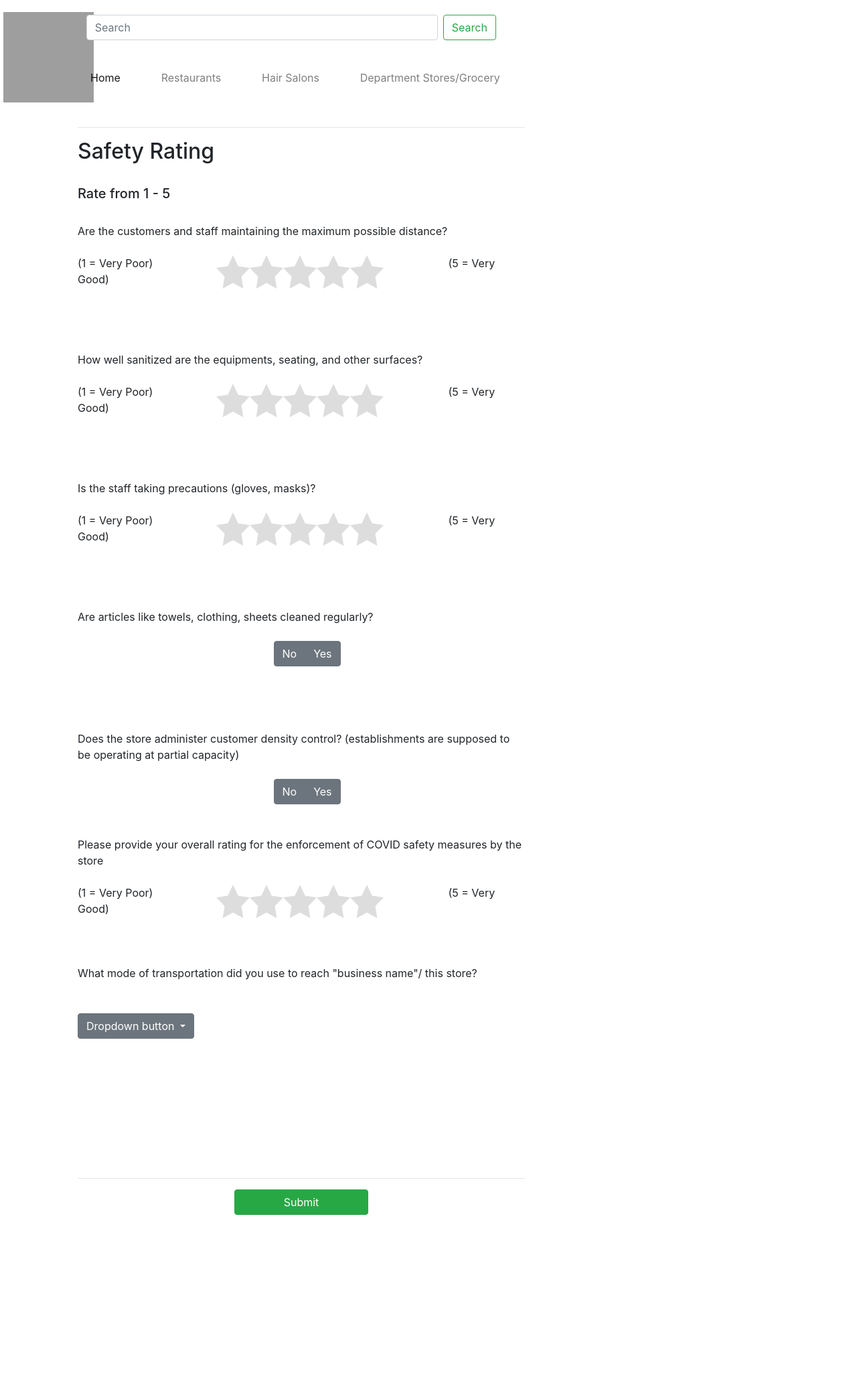
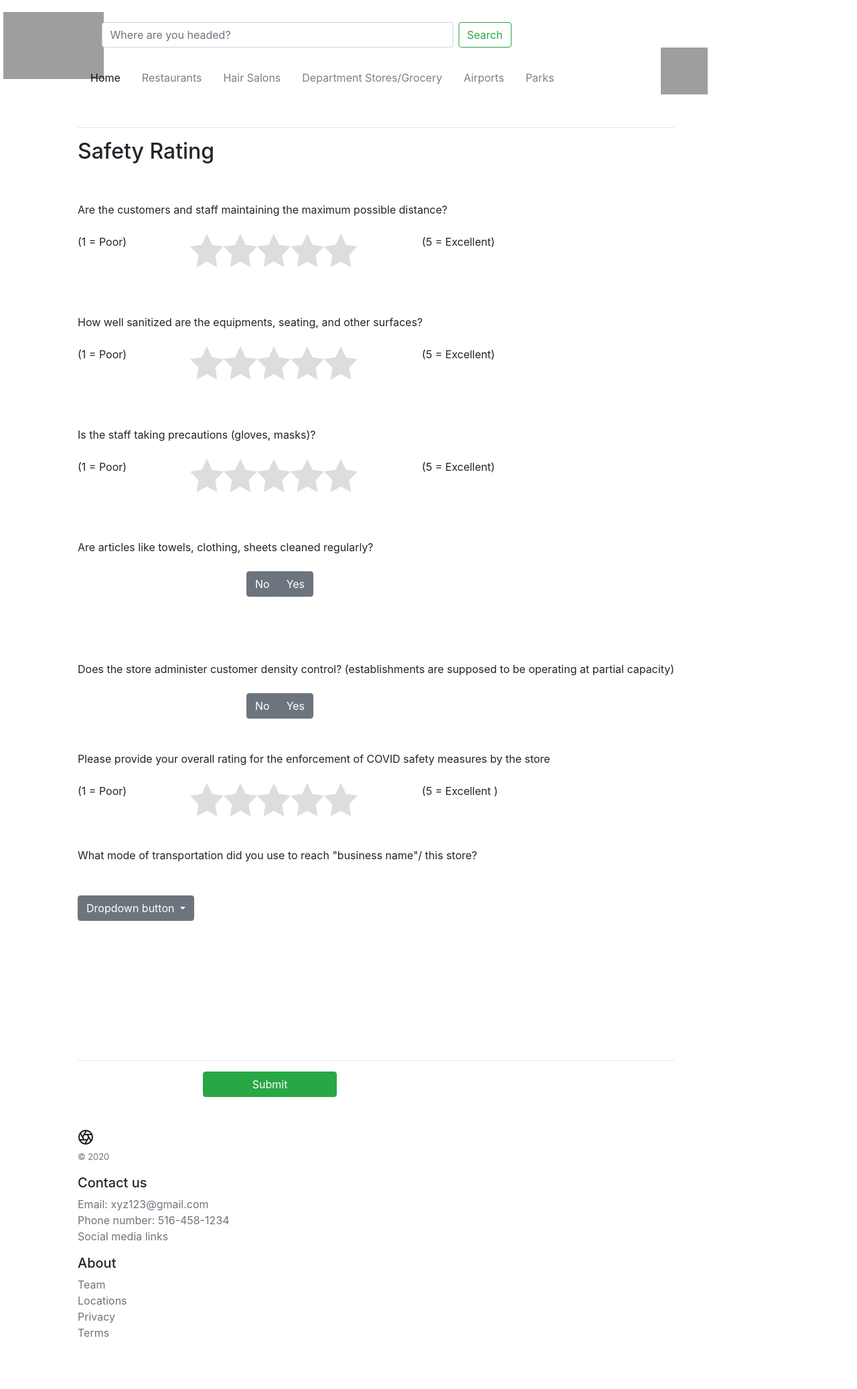
Before and after one commit to Nithya72/COVID-SafeSpace, a Flask app: template templates/Salon rating.html in a window 1280 px wide. Shown: the whole page at 67% size. Before the commit the page ends 1814 px from the top, so only its background shows below. Run offline with Flask 2, Linux system fonts and the light colour scheme; the template is opened without the code that fills it, so the values that code supplies are empty; some libraries are stand-ins or nearby versions; grey boxes are pictures that could not be loaded.

Commit message:
Update Salon rating.html

```diff
--- a/templates/Salon rating.html
+++ b/templates/Salon rating.html
@@ -126,20 +126,21 @@
 <body>
 
 <div id="logo">
-    <img src="https://i.ibb.co/VVdPcfX/f9d0dcb7-9bc2-44f2-a077-ab68a8db7cdd-200x200.png" style="width:135px;height:135px;">
+    <img src="https://i.ibb.co/C0XFF5V/Final-Logo.png"
+    style="width:150px;height:100px;">
 </div>
 <div class="container" >
 
     <div class="row">
 
-      <div class="col-sm-8">
+      <div class="col-sm-12">
 <nav class="navbar-inverse nav-upper">
 
 <form class="form-inline my-2 my-lg-0 ">
-    <input class="form-control mr-sm-2" type="search" placeholder="Search" aria-label="Search">
+    <input class="form-control mr-sm-2" type="search" placeholder="Where are you headed?" aria-label="Where are you headed?">
     <button class="btn btn-outline-success my-2 my-sm-0" type="submit">Search</button>
 </form>
-
+<input type="image" style= "margin-left: 835px ;height:70px;width:70px;"src="https://i.ibb.co/mvmMj4B/circle-cropped-1.png" />
 </ul>
 
 </nav>
@@ -154,17 +155,23 @@
     <div class="collapse navbar-collapse" id="navbarNav">
         <ul class="navbar-nav">
           <li class="nav-item active">
-                <a class="nav-link" href="#">Home <span class="sr-only">(current)</span></a>
+                    <a class="nav-link" href="{{ url_for('home') }}">Home <span class="sr-only">(current)</span></a>
                 </li>
-            <li class="nav-item" style="padding-left:2.8em">
+                <li class="nav-item" style="padding-left:1em">
                     <a class="nav-link" href="{{ url_for('stores_list', category='Restaurants') }}">Restaurants</a>
                 </li>
-            <li class="nav-item" style="padding-left:2.8em">
+                <li class="nav-item" style="padding-left:1em">
                     <a class="nav-link" href="{{ url_for('stores_list', category='Hair Salons') }}">Hair Salons</a>
                 </li>
-            <li class="nav-item" style="padding-left:2.8em">
+                <li class="nav-item" style="padding-left:1em">
                     <a class="nav-link" href="{{ url_for('stores_list', category='Department Stores_Grocery') }}">Department
                         Stores/Grocery</a>
+                </li>
+                <li class="nav-item" style="padding-left:1em">
+                    <a class="nav-link" href="">Airports</a>
+                </li>
+                <li class="nav-item" style="padding-left:1em">
+                    <a class="nav-link" href="">Parks</a>
                 </li>
         </ul>
     </div>
@@ -180,9 +187,9 @@
       <h2>Safety Rating</h2>
       <br>
       <form>
-        <h5>Rate from 1 - 5</h5><br>
+        <br>
         <h7>Are the customers and staff maintaining the maximum possible distance?</h7><br> <br>
-        (1 = Very Poor)&nbsp;&nbsp;&nbsp;&nbsp;&nbsp;&nbsp;&nbsp;&nbsp;&nbsp;&nbsp;&nbsp;&nbsp;&nbsp;&nbsp;&nbsp;&nbsp;&nbsp;&nbsp;&nbsp;&nbsp;
+        (1 = Poor)&nbsp;&nbsp;&nbsp;&nbsp;&nbsp;&nbsp;&nbsp;&nbsp;&nbsp;&nbsp;&nbsp;&nbsp;&nbsp;&nbsp;&nbsp;&nbsp;&nbsp;&nbsp;&nbsp;&nbsp;
         <span class="star-rating">
 <input type="radio" name="ft_dist" value="1"><i></i>
 <input type="radio" name="ft_dist" value="2"><i></i>
@@ -190,9 +197,9 @@
 <input type="radio" name="ft_dist" value="4"><i></i>
 <input type="radio" name="ft_dist" value="5"><i></i>
 </span>
-&nbsp;&nbsp;&nbsp;&nbsp;&nbsp;&nbsp;&nbsp;&nbsp;&nbsp;&nbsp;&nbsp;&nbsp;&nbsp;&nbsp;&nbsp;&nbsp;&nbsp;&nbsp;&nbsp;&nbsp;&nbsp;&nbsp;&nbsp;&nbsp;&nbsp;&nbsp;&nbsp;&nbsp;&nbsp;&nbsp;&nbsp;&nbsp;&nbsp;&nbsp;&nbsp;&nbsp;&nbsp;&nbsp;&nbsp;&nbsp;&nbsp;&nbsp;&nbsp;&nbsp;&nbsp;&nbsp;&nbsp;&nbsp; &nbsp;&nbsp;&nbsp;&nbsp;&nbsp;&nbsp&nbsp;&nbsp;&nbsp;&nbsp;&nbsp;&nbsp;&nbsp;&nbsp;&nbsp;&nbsp;&nbsp;&nbsp;&nbsp;&nbsp;&nbsp;&nbsp;&nbsp;&nbsp;&nbsp;&nbsp;&nbsp;&nbsp;(5 = Very Good)<br> <br>
+&nbsp;&nbsp;&nbsp;&nbsp;&nbsp;&nbsp;&nbsp;&nbsp;&nbsp;&nbsp;&nbsp;&nbsp;&nbsp;&nbsp;&nbsp;&nbsp;&nbsp;&nbsp;&nbsp;&nbsp;&nbsp;&nbsp;&nbsp;&nbsp;&nbsp;&nbsp;&nbsp;&nbsp;&nbsp;&nbsp;&nbsp;&nbsp;&nbsp;&nbsp;&nbsp;&nbsp;&nbsp;&nbsp;&nbsp;&nbsp;&nbsp;&nbsp;&nbsp;&nbsp;&nbsp;&nbsp;&nbsp;&nbsp; &nbsp;&nbsp;&nbsp;&nbsp;&nbsp;&nbsp&nbsp;&nbsp;&nbsp;&nbsp;&nbsp;&nbsp;&nbsp;&nbsp;&nbsp;&nbsp;&nbsp;&nbsp;&nbsp;&nbsp;&nbsp;&nbsp;&nbsp;&nbsp;&nbsp;&nbsp;&nbsp;&nbsp;(5 = Excellent)<br> <br>
 <br> <br><br> <h7>How well sanitized are the equipments, seating, and other surfaces?</h7><br> <br>
-        (1 = Very Poor)&nbsp;&nbsp;&nbsp;&nbsp;&nbsp;&nbsp;&nbsp;&nbsp;&nbsp;&nbsp;&nbsp;&nbsp;&nbsp;&nbsp;&nbsp;&nbsp;&nbsp;&nbsp;&nbsp;&nbsp;
+        (1 = Poor)&nbsp;&nbsp;&nbsp;&nbsp;&nbsp;&nbsp;&nbsp;&nbsp;&nbsp;&nbsp;&nbsp;&nbsp;&nbsp;&nbsp;&nbsp;&nbsp;&nbsp;&nbsp;&nbsp;&nbsp;
         <span class="star-rating">
 <input type="radio" name="cart_sanitize" value="1"><i></i>
 <input type="radio" name="cart_sanitize" value="2"><i></i>
@@ -200,11 +207,11 @@
 <input type="radio" name="cart_sanitize" value="4"><i></i>
 <input type="radio" name="cart_sanitize" value="5"><i></i>
 </span>
-&nbsp;&nbsp;&nbsp;&nbsp;&nbsp;&nbsp;&nbsp;&nbsp;&nbsp;&nbsp;&nbsp;&nbsp;&nbsp;&nbsp;&nbsp;&nbsp;&nbsp;&nbsp;&nbsp;&nbsp;&nbsp;&nbsp;&nbsp;&nbsp;&nbsp;&nbsp;&nbsp;&nbsp;&nbsp;&nbsp;&nbsp;&nbsp;&nbsp;&nbsp;&nbsp;&nbsp;&nbsp;&nbsp;&nbsp;&nbsp;&nbsp;&nbsp;&nbsp;&nbsp;&nbsp;&nbsp;&nbsp;&nbsp; &nbsp;&nbsp;&nbsp;&nbsp;&nbsp;&nbsp&nbsp;&nbsp;&nbsp;&nbsp;&nbsp;&nbsp;&nbsp;&nbsp;&nbsp;&nbsp;&nbsp;&nbsp;&nbsp;&nbsp;&nbsp;&nbsp;&nbsp;&nbsp;&nbsp;&nbsp;&nbsp;&nbsp;(5 = Very Good)
+&nbsp;&nbsp;&nbsp;&nbsp;&nbsp;&nbsp;&nbsp;&nbsp;&nbsp;&nbsp;&nbsp;&nbsp;&nbsp;&nbsp;&nbsp;&nbsp;&nbsp;&nbsp;&nbsp;&nbsp;&nbsp;&nbsp;&nbsp;&nbsp;&nbsp;&nbsp;&nbsp;&nbsp;&nbsp;&nbsp;&nbsp;&nbsp;&nbsp;&nbsp;&nbsp;&nbsp;&nbsp;&nbsp;&nbsp;&nbsp;&nbsp;&nbsp;&nbsp;&nbsp;&nbsp;&nbsp;&nbsp;&nbsp; &nbsp;&nbsp;&nbsp;&nbsp;&nbsp;&nbsp&nbsp;&nbsp;&nbsp;&nbsp;&nbsp;&nbsp;&nbsp;&nbsp;&nbsp;&nbsp;&nbsp;&nbsp;&nbsp;&nbsp;&nbsp;&nbsp;&nbsp;&nbsp;&nbsp;&nbsp;&nbsp;&nbsp;(5 = Excellent)
 
         <br> <br>
         <br> <br><br> <h7>Is the staff taking precautions (gloves, masks)?</h7><br> <br>
-        (1 = Very Poor)&nbsp;&nbsp;&nbsp;&nbsp;&nbsp;&nbsp;&nbsp;&nbsp;&nbsp;&nbsp;&nbsp;&nbsp;&nbsp;&nbsp;&nbsp;&nbsp;&nbsp;&nbsp;&nbsp;&nbsp;
+        (1 = Poor)&nbsp;&nbsp;&nbsp;&nbsp;&nbsp;&nbsp;&nbsp;&nbsp;&nbsp;&nbsp;&nbsp;&nbsp;&nbsp;&nbsp;&nbsp;&nbsp;&nbsp;&nbsp;&nbsp;&nbsp;
         <span class="star-rating">
 <input type="radio" name="gm_precautions" value="1"><i></i>
 <input type="radio" name="gm_precautions" value="2"><i></i>
@@ -212,7 +219,7 @@
 <input type="radio" name="gm_precautions" value="4"><i></i>
 <input type="radio" name="gm_precautions" value="5"><i></i>
 </span>
-&nbsp;&nbsp;&nbsp;&nbsp;&nbsp;&nbsp;&nbsp;&nbsp;&nbsp;&nbsp;&nbsp;&nbsp;&nbsp;&nbsp;&nbsp;&nbsp;&nbsp;&nbsp;&nbsp;&nbsp;&nbsp;&nbsp;&nbsp;&nbsp;&nbsp;&nbsp;&nbsp;&nbsp;&nbsp;&nbsp;&nbsp;&nbsp;&nbsp;&nbsp;&nbsp;&nbsp;&nbsp;&nbsp;&nbsp;&nbsp;&nbsp;&nbsp;&nbsp;&nbsp;&nbsp;&nbsp;&nbsp;&nbsp; &nbsp;&nbsp;&nbsp;&nbsp;&nbsp;&nbsp&nbsp;&nbsp;&nbsp;&nbsp;&nbsp;&nbsp;&nbsp;&nbsp;&nbsp;&nbsp;&nbsp;&nbsp;&nbsp;&nbsp;&nbsp;&nbsp;&nbsp;&nbsp;&nbsp;&nbsp;&nbsp;&nbsp;(5 = Very Good)
+&nbsp;&nbsp;&nbsp;&nbsp;&nbsp;&nbsp;&nbsp;&nbsp;&nbsp;&nbsp;&nbsp;&nbsp;&nbsp;&nbsp;&nbsp;&nbsp;&nbsp;&nbsp;&nbsp;&nbsp;&nbsp;&nbsp;&nbsp;&nbsp;&nbsp;&nbsp;&nbsp;&nbsp;&nbsp;&nbsp;&nbsp;&nbsp;&nbsp;&nbsp;&nbsp;&nbsp;&nbsp;&nbsp;&nbsp;&nbsp;&nbsp;&nbsp;&nbsp;&nbsp;&nbsp;&nbsp;&nbsp;&nbsp; &nbsp;&nbsp;&nbsp;&nbsp;&nbsp;&nbsp&nbsp;&nbsp;&nbsp;&nbsp;&nbsp;&nbsp;&nbsp;&nbsp;&nbsp;&nbsp;&nbsp;&nbsp;&nbsp;&nbsp;&nbsp;&nbsp;&nbsp;&nbsp;&nbsp;&nbsp;&nbsp;&nbsp;(5 = Excellent)
 
         <br> <br>
         <br> <br><br>
@@ -220,7 +227,7 @@
         <br>
         <div class="btn-group btn-group-toggle" data-toggle="buttons">
 
-           &nbsp;&nbsp;&nbsp;&nbsp;&nbsp;&nbsp;&nbsp;&nbsp;&nbsp;&nbsp;&nbsp;&nbsp;&nbsp;&nbsp;&nbsp;&nbsp;&nbsp;&nbsp;&nbsp;&nbsp;&nbsp;&nbsp;&nbsp;&nbsp;&nbsp;&nbsp;&nbsp;&nbsp;&nbsp;&nbsp;&nbsp;&nbsp;&nbsp;&nbsp;&nbsp;&nbsp;&nbsp;&nbsp;&nbsp;&nbsp;&nbsp;&nbsp;&nbsp;&nbsp;&nbsp;&nbsp;&nbsp;&nbsp;&nbsp;&nbsp; &nbsp;&nbsp;&nbsp;&nbsp;&nbsp;&nbsp&nbsp;&nbsp;&nbsp;&nbsp;&nbsp;&nbsp;&nbsp;&nbsp;
+          &nbsp;&nbsp;&nbsp;&nbsp;&nbsp;&nbsp;&nbsp;&nbsp;&nbsp;&nbsp;&nbsp;&nbsp;&nbsp;&nbsp;&nbsp;&nbsp;&nbsp;&nbsp;&nbsp;&nbsp;&nbsp;&nbsp;&nbsp;&nbsp;&nbsp;&nbsp;&nbsp;&nbsp;&nbsp;&nbsp;&nbsp;&nbsp;&nbsp;&nbsp;&nbsp;&nbsp;&nbsp;&nbsp;&nbsp;&nbsp;&nbsp; &nbsp;&nbsp;&nbsp;&nbsp;&nbsp;&nbsp&nbsp;&nbsp;&nbsp;&nbsp;&nbsp;&nbsp;&nbsp;&nbsp;
 <label class="btn btn-secondary">
 <input type="radio" name="density_control" value="yes" autocomplete="off"> No
 </label>
@@ -235,7 +242,7 @@
         <br>
         <div class="btn-group btn-group-toggle" data-toggle="buttons">
 
-           &nbsp;&nbsp;&nbsp;&nbsp;&nbsp;&nbsp;&nbsp;&nbsp;&nbsp;&nbsp;&nbsp;&nbsp;&nbsp;&nbsp;&nbsp;&nbsp;&nbsp;&nbsp;&nbsp;&nbsp;&nbsp;&nbsp;&nbsp;&nbsp;&nbsp;&nbsp;&nbsp;&nbsp;&nbsp;&nbsp;&nbsp;&nbsp;&nbsp;&nbsp;&nbsp;&nbsp;&nbsp;&nbsp;&nbsp;&nbsp;&nbsp;&nbsp;&nbsp;&nbsp;&nbsp;&nbsp;&nbsp;&nbsp;&nbsp;&nbsp; &nbsp;&nbsp;&nbsp;&nbsp;&nbsp;&nbsp&nbsp;&nbsp;&nbsp;&nbsp;&nbsp;&nbsp;&nbsp;&nbsp;
+          &nbsp;&nbsp;&nbsp;&nbsp;&nbsp;&nbsp;&nbsp;&nbsp;&nbsp;&nbsp;&nbsp;&nbsp;&nbsp;&nbsp;&nbsp;&nbsp;&nbsp;&nbsp;&nbsp;&nbsp;&nbsp;&nbsp;&nbsp;&nbsp;&nbsp;&nbsp;&nbsp;&nbsp;&nbsp;&nbsp;&nbsp;&nbsp;&nbsp;&nbsp;&nbsp;&nbsp;&nbsp;&nbsp;&nbsp;&nbsp;&nbsp; &nbsp;&nbsp;&nbsp;&nbsp;&nbsp;&nbsp&nbsp;&nbsp;&nbsp;&nbsp;&nbsp;&nbsp;&nbsp;&nbsp;
 <label class="btn btn-secondary">
 <input type="radio" name="density_control" value="yes" autocomplete="off"> No
 </label>
@@ -249,7 +256,7 @@
 <br><br><br>
 
         <h7>Please provide your overall rating for the enforcement of COVID safety measures by the store</h7><br> <br>
-        (1 = Very Poor)&nbsp;&nbsp;&nbsp;&nbsp;&nbsp;&nbsp;&nbsp;&nbsp;&nbsp;&nbsp;&nbsp;&nbsp;&nbsp;&nbsp;&nbsp;&nbsp;&nbsp;&nbsp;&nbsp;&nbsp;
+        (1 = Poor)&nbsp;&nbsp;&nbsp;&nbsp;&nbsp;&nbsp;&nbsp;&nbsp;&nbsp;&nbsp;&nbsp;&nbsp;&nbsp;&nbsp;&nbsp;&nbsp;&nbsp;&nbsp;&nbsp;&nbsp;
         <span class="star-rating">
 <input type="radio" name="overall_rating" value="1"><i></i>
 <input type="radio" name="overall_rating" value="2"><i></i>
@@ -257,7 +264,7 @@
 <input type="radio" name="overall_rating" value="4"><i></i>
 <input type="radio" name="overall_rating" value="5"><i></i>
 </span>
-&nbsp;&nbsp;&nbsp;&nbsp;&nbsp;&nbsp;&nbsp;&nbsp;&nbsp;&nbsp;&nbsp;&nbsp;&nbsp;&nbsp;&nbsp;&nbsp;&nbsp;&nbsp;&nbsp;&nbsp;&nbsp;&nbsp;&nbsp;&nbsp;&nbsp;&nbsp;&nbsp;&nbsp;&nbsp;&nbsp;&nbsp;&nbsp;&nbsp;&nbsp;&nbsp;&nbsp;&nbsp;&nbsp;&nbsp;&nbsp;&nbsp;&nbsp;&nbsp;&nbsp;&nbsp;&nbsp;&nbsp;&nbsp; &nbsp;&nbsp;&nbsp;&nbsp;&nbsp;&nbsp&nbsp;&nbsp;&nbsp;&nbsp;&nbsp;&nbsp;&nbsp;&nbsp;&nbsp;&nbsp;&nbsp;&nbsp;&nbsp;&nbsp;&nbsp;&nbsp;&nbsp;&nbsp;&nbsp;&nbsp;&nbsp;&nbsp;(5 = Very Good)
+&nbsp;&nbsp;&nbsp;&nbsp;&nbsp;&nbsp;&nbsp;&nbsp;&nbsp;&nbsp;&nbsp;&nbsp;&nbsp;&nbsp;&nbsp;&nbsp;&nbsp;&nbsp;&nbsp;&nbsp;&nbsp;&nbsp;&nbsp;&nbsp;&nbsp;&nbsp;&nbsp;&nbsp;&nbsp;&nbsp;&nbsp;&nbsp;&nbsp;&nbsp;&nbsp;&nbsp;&nbsp;&nbsp;&nbsp;&nbsp;&nbsp;&nbsp;&nbsp;&nbsp;&nbsp;&nbsp;&nbsp;&nbsp; &nbsp;&nbsp;&nbsp;&nbsp;&nbsp;&nbsp&nbsp;&nbsp;&nbsp;&nbsp;&nbsp;&nbsp;&nbsp;&nbsp;&nbsp;&nbsp;&nbsp;&nbsp;&nbsp;&nbsp;&nbsp;&nbsp;&nbsp;&nbsp;&nbsp;&nbsp;&nbsp;&nbsp;(5 = Excellent )
 
         <br> <br>
         <br><br>
@@ -280,12 +287,40 @@ Dropdown button
 <br> <br><br> <br><br> <br><br> <br>  <hr>
 
 
-          <button type="button" class="btn btn-success" style="width:200px; display: block; margin: 0 auto;">Submit</button>
+          <button type="button" class="btn btn-success" style="width:200px; display: block; margin-left: 21%;">Submit</button>
       </form>
 
         </div>
     </div>
 </div>
+<footer class="container py-5">
+            <div class="row">
+              <div class="col-12 col-md">
+                <svg xmlns="http://www.w3.org/2000/svg" width="24" height="24" viewBox="0 0 24 24" fill="none" stroke="currentColor" stroke-width="2" stroke-linecap="round" stroke-linejoin="round" class="d-block mb-2"><circle cx="12" cy="12" r="10"></circle><line x1="14.31" y1="8" x2="20.05" y2="17.94"></line><line x1="9.69" y1="8" x2="21.17" y2="8"></line><line x1="7.38" y1="12" x2="13.12" y2="2.06"></line><line x1="9.69" y1="16" x2="3.95" y2="6.06"></line><line x1="14.31" y1="16" x2="2.83" y2="16"></line><line x1="16.62" y1="12" x2="10.88" y2="21.94"></line></svg>
+                <small class="d-block mb-3 text-muted">© 2020</small>
+              </div>
+
+
+              <div class="col-12 ">
+                <h5>Contact us</h5>
+                <ul class="list-unstyled text-small">
+                  <li><a class="text-muted" href="">Email: xyz123@gmail.com</a></li>
+                  <li><a class="text-muted" href="">Phone number: 516-458-1234</a></li>
+                  <li><a class="text-muted" href="">Social media links</a></li>
+                </ul>
+              </div>
+
+              <div class="col-12">
+                <h5>About</h5>
+                <ul class="list-unstyled text-small">
+                  <li><a class="text-muted" href="">Team</a></li>
+                  <li><a class="text-muted" href="">Locations</a></li>
+                  <li><a class="text-muted" href="">Privacy</a></li>
+                  <li><a class="text-muted" href="">Terms</a></li>
+                </ul>
+              </div>
+            </div>
+          </footer>
     </body>
 
     </html>
```
Lines whose indentation alone changed are shown as unchanged.
